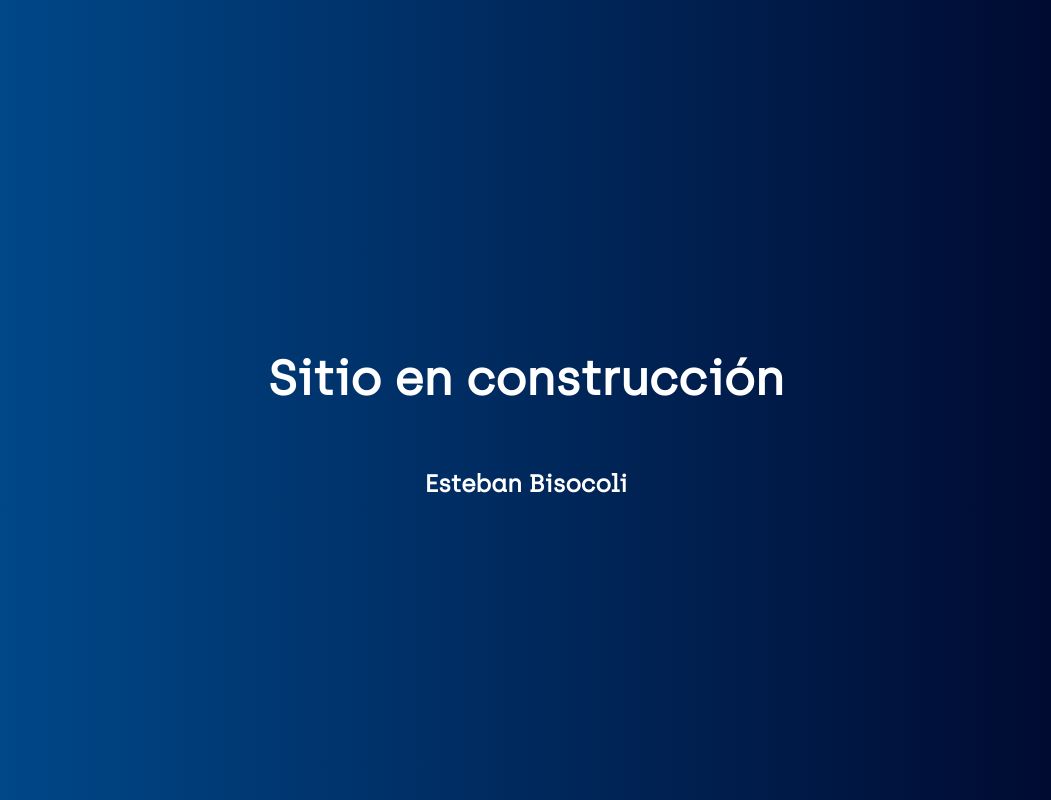
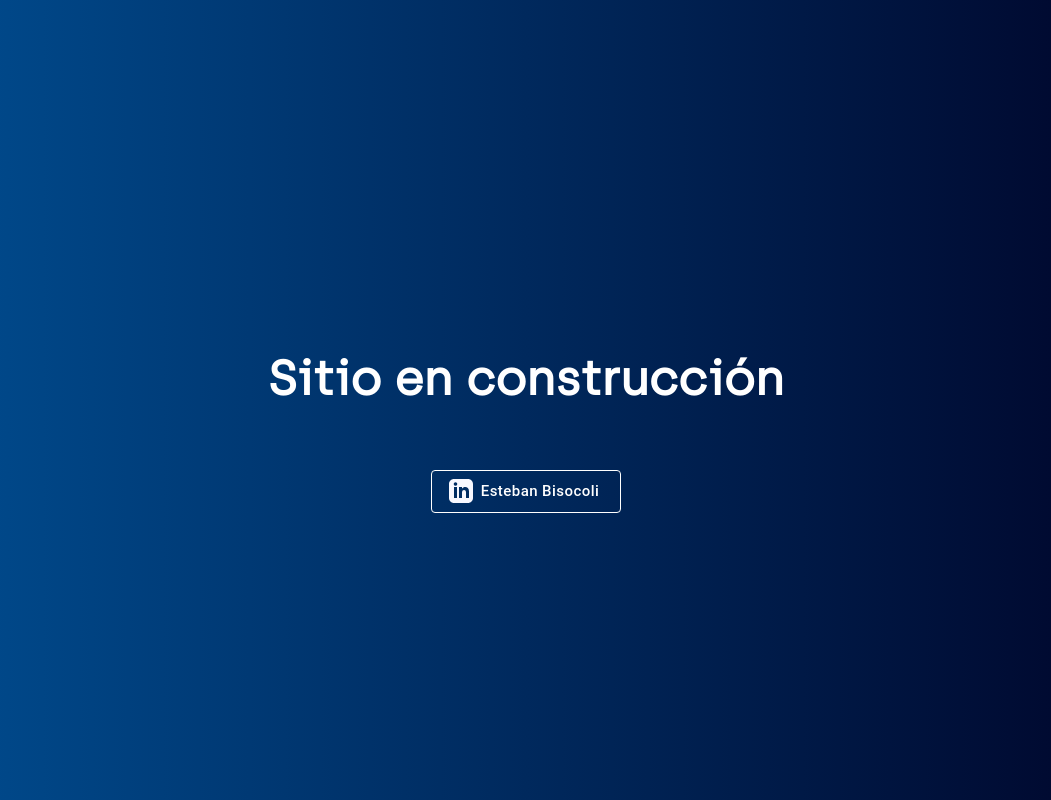
Before and after one commit to estebaanbisocoli/mycv, a Gatsby site: page / in a window 1280 px wide. Shown: the whole page, without its empty margins (114-1165 px from the left). Built offline with nearby package versions, Linux system fonts and the light colour scheme; Gatsby itself is replaced by a stand-in of ours.

Commit message:
added tracking

```diff
--- a/gatsby-config.js
+++ b/gatsby-config.js
@@ -5,6 +5,13 @@ module.exports = {
     author: `@gatsbyjs`,
   },
   plugins: [
+    {
+      resolve: `gatsby-plugin-google-analytics`,
+      options: {
+        // replace "UA-XXXXXXXXX-X" with your own Tracking ID
+        trackingId: "UA-156968955-1",
+      },
+    },
     `gatsby-plugin-react-helmet`,
     {
       resolve: `gatsby-source-filesystem`,
--- a/package.json
+++ b/package.json
@@ -5,8 +5,10 @@
   "version": "0.1.0",
   "author": "Kyle Mathews <mathews.kyle@gmail.com>",
   "dependencies": {
+    "@material-ui/core": "^4.9.0",
     "gatsby": "^2.18.12",
     "gatsby-image": "^2.2.34",
+    "gatsby-plugin-google-analytics": "^2.1.34",
     "gatsby-plugin-manifest": "^2.2.31",
     "gatsby-plugin-offline": "^3.0.27",
     "gatsby-plugin-react-helmet": "^3.1.16",
--- /dev/null
+++ b/src/components/linkdin.js
@@ -0,0 +1,17 @@
+import React from "react"
+
+export default () => (
+
+    <svg
+      xmlns="http://www.w3.org/2000/svg"
+      width="24"
+      height="24"
+      viewBox="0 0 24 24"
+    >
+      <path
+        fill="#f8f8ff"
+        d="M19 0h-14c-2.761 0-5 2.239-5 5v14c0 2.761 2.239 5 5 5h14c2.762 0 5-2.239 5-5v-14c0-2.761-2.238-5-5-5zm-11 19h-3v-11h3v11zm-1.5-12.268c-.966 0-1.75-.79-1.75-1.764s.784-1.764 1.75-1.764 1.75.79 1.75 1.764-.783 1.764-1.75 1.764zm13.5 12.268h-3v-5.604c0-3.368-4-3.113-4 0v5.604h-3v-11h3v1.765c1.396-2.586 7-2.777 7 2.476v6.759z"
+      />
+    </svg>
+
+)
--- a/src/pages/index.js
+++ b/src/pages/index.js
@@ -1,18 +1,28 @@
 import React from "react"
 import { Link } from "gatsby"
+import Button from "@material-ui/core/Button"
+import Layout from "../components/layout"
+import Linkdein from "../components/linkdin"
+import  makeStyles from "@material-ui/core/styles"
 
-import Layout from "../components/layout"
 
-const IndexPage = () => (
+
+const IndexPage = () => {
+  return(
   <Layout>
     <div>
-
       <h4 style={{ color: "white" }}>Sitio en construcción</h4>
-      <div>
-        <h1 style={ {fontSize: "0.5em", color: "white", textAlign:"center"}}>Esteban Bisocoli</h1>
+      <div
+        style={{
+          textAlign: "center",
+          display: "flex",
+          justifyContent: "center",
+        }}
+      >
+        <Button href="https://www.linkedin.com/in/estebaanbisocoli" target="_blank" size="large" variant="outlined" style={{borderColor: "white"}} startIcon={<Linkdein></Linkdein>}><span style={{color: "white", textTransform: "none"}}>Esteban Bisocoli</span></Button>
       </div>
     </div>
   </Layout>
-)
+)}
 
 export default IndexPage
```
Also changed, not shown: 1 other file.
